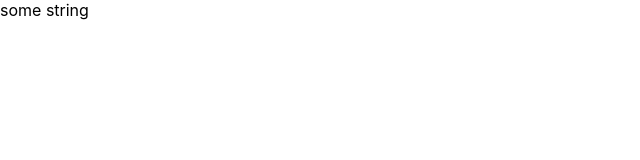
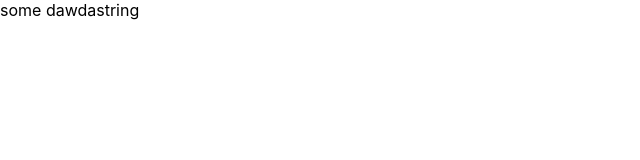
Before and after one commit to r-zhukov/millionaire-game, a React (Create React App) app: page / in a window 1280 px wide. Shown: the top 160 px of the page, without its empty margins (0-640 px from the left). Built offline with nearby package versions, Linux system fonts and the light colour scheme.

Commit message:
check rules

```diff
--- a/src/App.tsx
+++ b/src/App.tsx
@@ -2,7 +2,7 @@ import React from 'react';
 import './App.css';
 
 function App() {
-  return <div>some string</div>;
+  return <div>some dawdastring</div>;
 }
 
 export default App;
```
